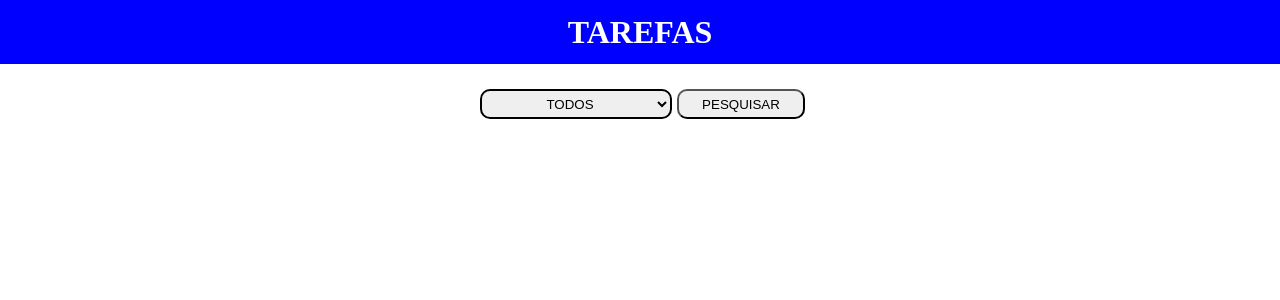
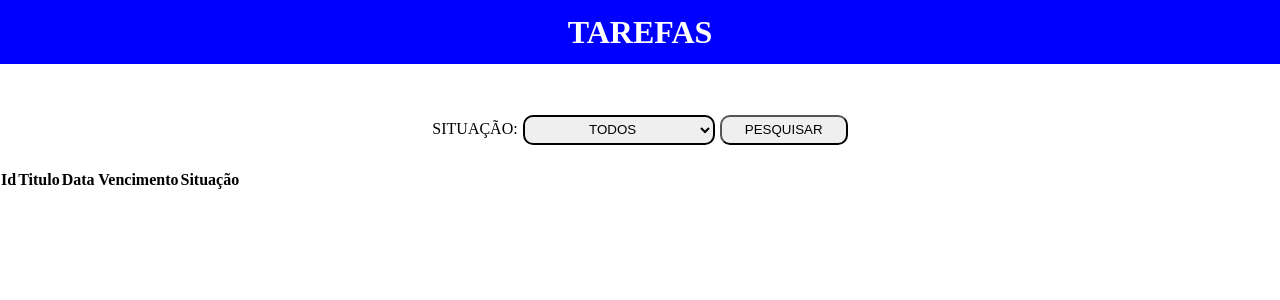
Before and after one commit to CastilhoLeo/front-tarefas, a React (Vite) app in the folder web-tarefas/front-tarefas/: page / in a window 1280 px wide. Shown: the top 300 px of the page. Built offline with nearby package versions, Linux system fonts and the light colour scheme.

Commit message:
iniciando tabela detarefas

```diff
--- a/web-tarefas/front-tarefas/src/App.jsx
+++ b/web-tarefas/front-tarefas/src/App.jsx
@@ -2,6 +2,7 @@
 import './App.css'
 import Header from './components/Header'
 import Pesquisa from './components/Pesquisa'
+import TabelaTarefas from './components/TabelaTarefas'
 
 
 function App() {
@@ -11,6 +12,7 @@ function App() {
       <div className='App'>
         <Header/>
         <Pesquisa/>
+        <TabelaTarefas/>
       </div>
 
 
--- a/web-tarefas/front-tarefas/src/components/Pesquisa.css
+++ b/web-tarefas/front-tarefas/src/components/Pesquisa.css
@@ -2,6 +2,7 @@
     align-content: center;
     text-align: center;
     height: 10%;
+    margin-top: 2%;
 }
 
 .pesquisa select{
--- a/web-tarefas/front-tarefas/src/components/Pesquisa.jsx
+++ b/web-tarefas/front-tarefas/src/components/Pesquisa.jsx
@@ -12,12 +12,14 @@ const Pesquisa = () => {
 
   return (
       <form className='pesquisa' onSubmit={handleSubmit}>
+        <label> SITUAÇÃO:
             <select name="situacao" value={situacao} onChange={(e)=>setSituacao(e.target.value)}>
                 <option value="">TODOS</option>
                 <option value="PENDENTE">PENDENTE</option>
                 <option value="FINALIZADO">FINALIZADO</option>
             </select>
             <button type='submit'>PESQUISAR</button>
+        </label>
       </form>
   )
 }
--- /dev/null
+++ b/web-tarefas/front-tarefas/src/components/TabelaTarefas.jsx
@@ -0,0 +1,16 @@
+import React from 'react'
+
+const TabelaTarefas = ()=>{
+    return(
+        <div>
+            <tr>
+                <th>Id</th>
+                <th>Titulo</th>
+                <th>Data Vencimento</th>
+                <th>Situação</th>
+            </tr>
+        </div>
+    )
+}
+
+export default TabelaTarefas;
```
Also changed, not shown: web-tarefas/front-tarefas/src/components/TabelaTarefas.css (added).
